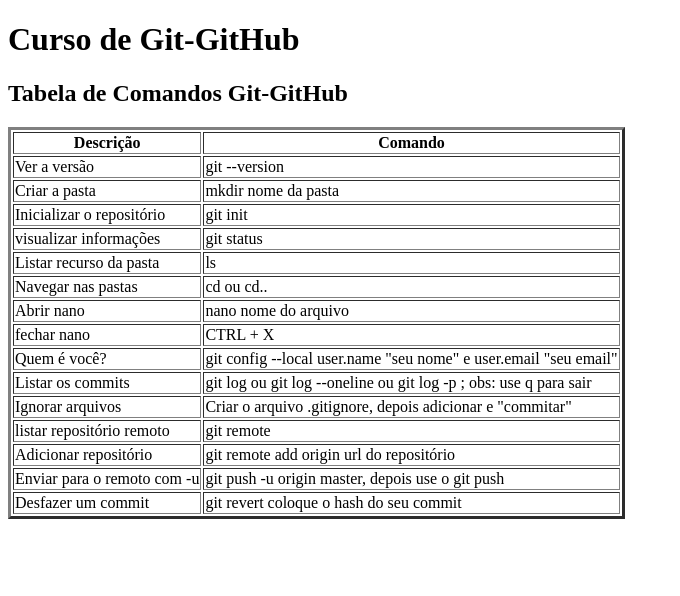
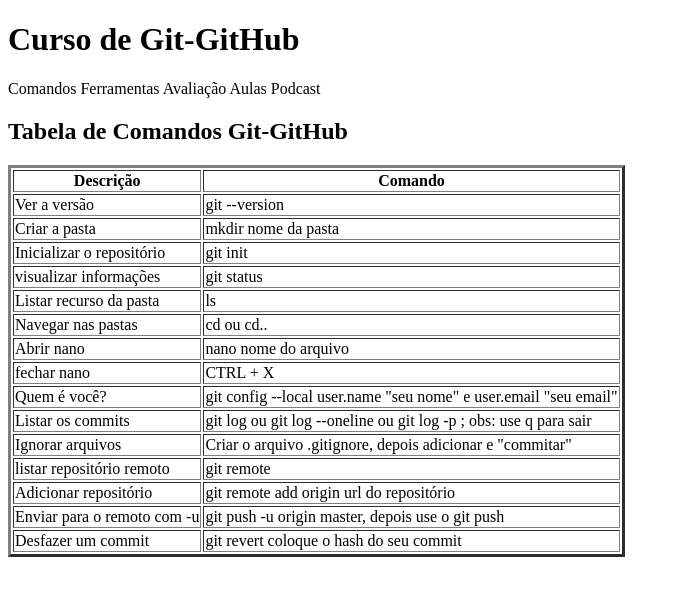
Before and after one commit to JoSilva001/EntrevistaGit, a plain HTML site: page index.html in a window 1280 px wide. Shown: the whole page, without its empty margins (0-680 px from the left). Drawn offline with Linux system fonts and the light colour scheme.

Commit message:
criando menu

```diff
--- a/index.html
+++ b/index.html
@@ -7,8 +7,8 @@
     <title>Document</title>
 </head>
 <body>
-    <header>
-          <h1>Curso de Git-GitHub</h1>
+    <header> <h1>Curso de Git-GitHub</h1>
+             Comandos Ferramentas Avaliação Aulas Podcast
     </header>
 
      <main>
```
